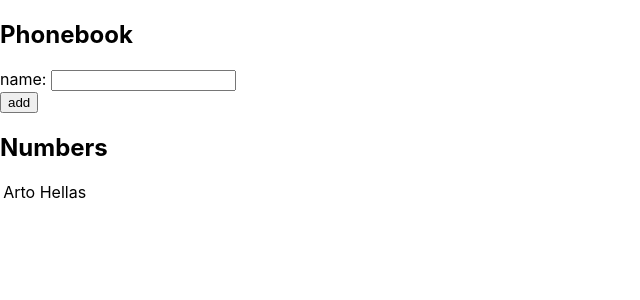
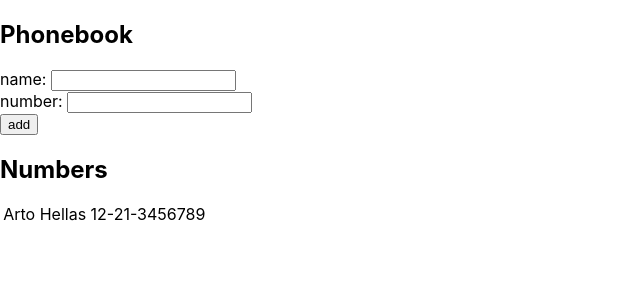
Before and after one commit to luisriego/fullstackopen-bootcamp, a React (Create React App) app in the folder part2/phonebook/: page / in a window 1280 px wide. Shown: the top 300 px of the page, without its empty margins (0-640 px from the left). Built offline with nearby package versions, Linux system fonts and the light colour scheme.

Commit message:
Exercice 2.8 finished

```diff
--- a/part2/phonebook/src/App.js
+++ b/part2/phonebook/src/App.js
@@ -3,12 +3,20 @@ import { Persons } from './components/Persons'
 
 const App = () => {
   const [ persons, setPersons ] = useState([
-    { name: 'Arto Hellas' }
+    {
+      name: 'Arto Hellas',
+      number: '12-21-3456789'
+    }
   ])
   const [ newName, setNewName ] = useState('')
+  const [ newNumber, setNewNumber ] = useState('')
 
-  const inputChange = (e) => {
+  const nameChange = (e) => {
     setNewName(e.target.value)
+  }
+
+  const numberChange = (e) => {
+    setNewNumber(e.target.value)
   }
 
   const submitHandle = (e) => {
@@ -17,7 +25,8 @@ const App = () => {
     if (persons.filter(e => e.name === newName).length > 0) {
       return alert(`${newName} is already added to fonebook`)
     }
-    setPersons([...persons, {name: newName}])
+
+    setPersons([...persons, {name: newName, number: newNumber}])
   }
 
   return (
@@ -25,7 +34,10 @@ const App = () => {
       <h2>Phonebook</h2>
       <form onSubmit={submitHandle}>
         <div>
-          name: <input type="text" onChange={inputChange}/>
+          name: <input type="text" onChange={nameChange}/>
+        </div>
+        <div>
+          number: <input type="text" onChange={numberChange}/>
         </div>
         <div>
           <button>add</button>
--- a/part2/phonebook/src/components/Person/index.js
+++ b/part2/phonebook/src/components/Person/index.js
@@ -3,7 +3,7 @@ import React from 'react'
 export const Person = ({person}) => {
     return (
         <div>
-            <p>{person}</p>
+            <p>{person.name} {person.number}</p>
         </div>
     )
 }
--- a/part2/phonebook/src/components/Persons/index.js
+++ b/part2/phonebook/src/components/Persons/index.js
@@ -6,7 +6,7 @@ export const Persons = ({persons}) => {
         <>
             {
                 persons.map((person) => {
-                    return <div key={person.name}><Person person={person.name} /></div>
+                    return <div key={person.name}><Person person={person} /></div>
                 })
             }
 
```
